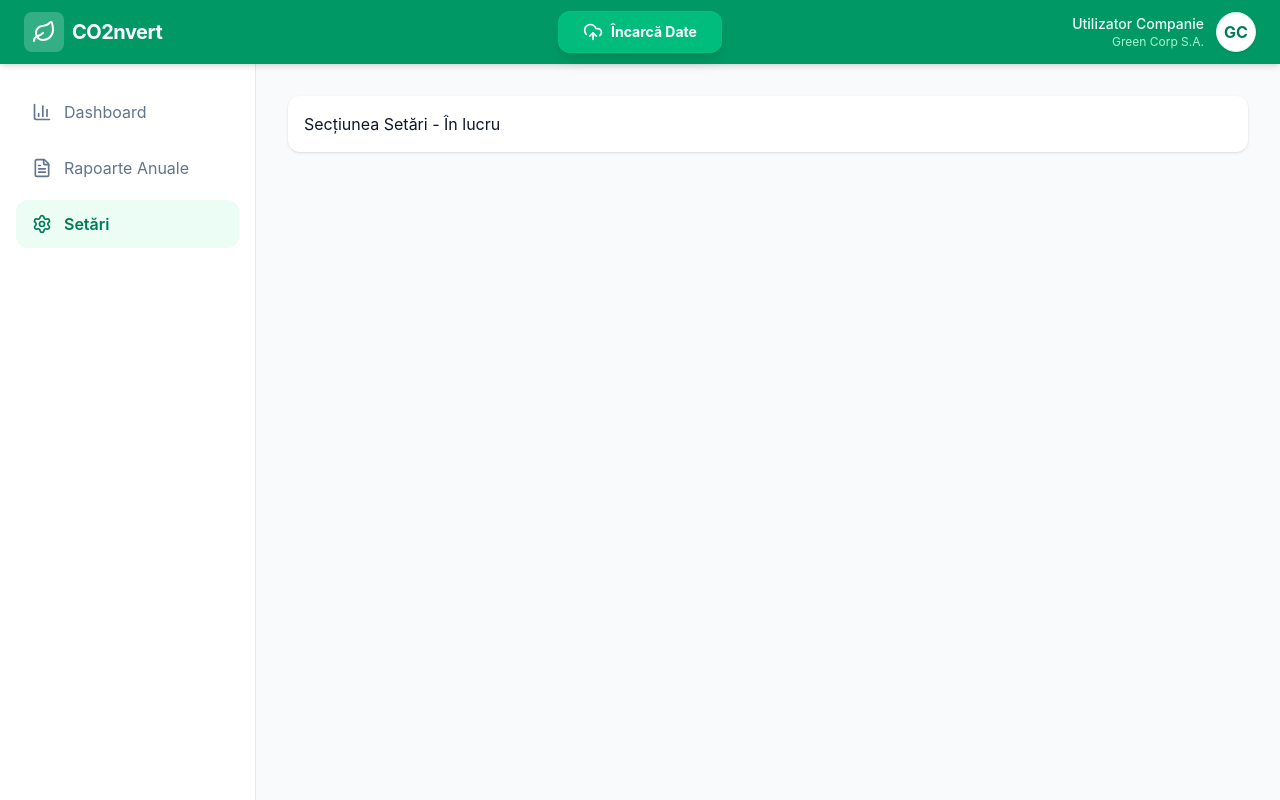
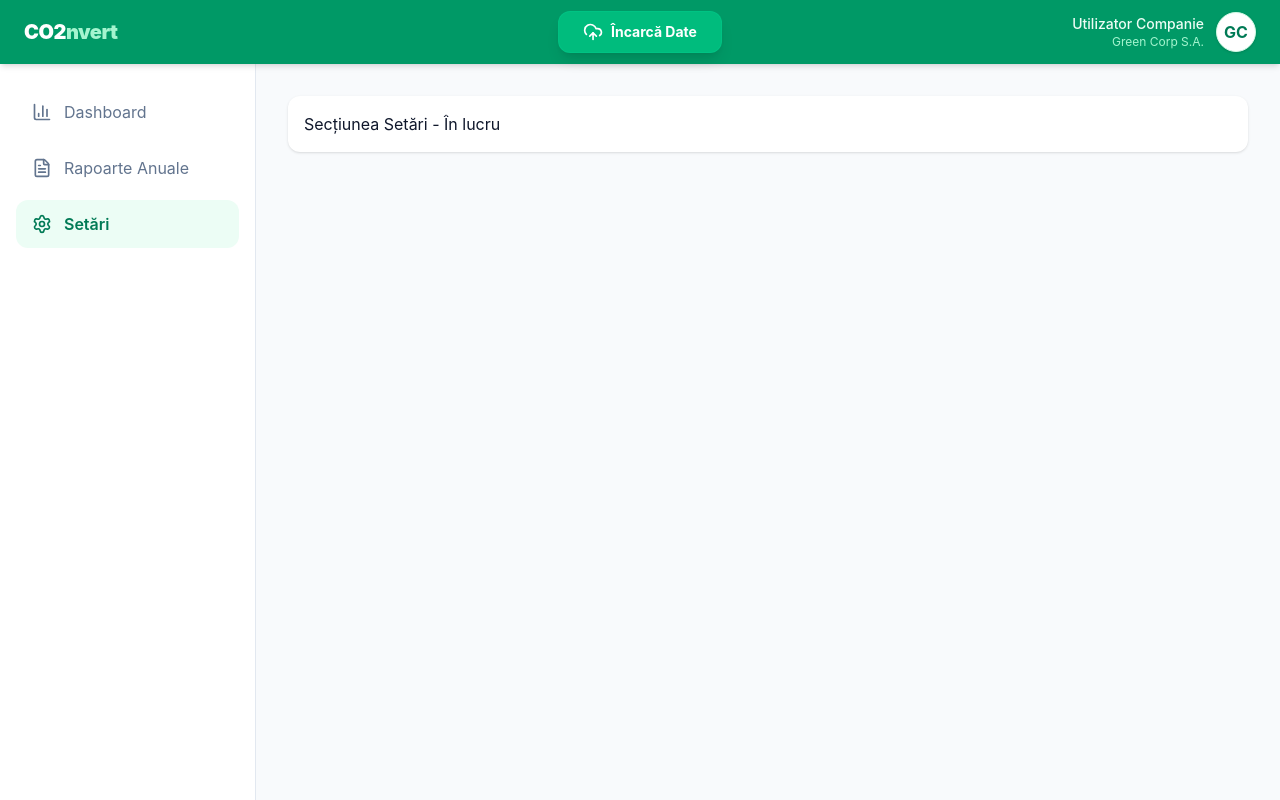
Before and after one commit to RaulGavriluta/CO2nvert, a React (Vite) app in the folder frontend/CO2nvert/: page /settings in a window 1280 px wide. Built offline with nearby package versions, Linux system fonts and the light colour scheme; no server answers.

Commit message:
update navbar

```diff
--- a/frontend/CO2nvert/src/layouts/MainLayout.tsx
+++ b/frontend/CO2nvert/src/layouts/MainLayout.tsx
@@ -1,6 +1,6 @@
 import React from 'react';
 import { NavLink } from 'react-router-dom';
-import { Leaf, BarChart3, FileText, Settings, UploadCloud } from 'lucide-react';
+import { BarChart3, FileText, Settings, UploadCloud } from 'lucide-react';
 
 interface MainLayoutProps {
   children: React.ReactNode;
@@ -14,11 +14,11 @@ const MainLayout: React.FC<MainLayoutProps> = ({ children }) => {
       <header className="h-16 bg-emerald-600 text-white flex items-center justify-between px-6 shadow-md z-10 relative">
 
         {/* Partea stângă: Logo și Nume */}
-        <div className="flex items-center gap-2 shrink-0">
-          <div className="bg-white/20 p-2 rounded-lg">
-            <Leaf className="text-white" size={24} />
-          </div>
-          <span className="text-xl font-bold tracking-tight">CO2nvert</span>
+        <div className="flex items-center gap-3 shrink-0">
+          <span className="text-xl font-black tracking-tight">
+            <span className="text-white">CO2</span>
+            <span className="text-emerald-200">nvert</span>
+          </span>
         </div>
 
         {/* --- MODIFICARE: Butonul mutat în MIJLOC --- */}
```
Also changed, not shown: frontend/CO2nvert/src/assets/logo.jpeg (added), frontend/CO2nvert/src/index.css (line endings or trailing spaces).
